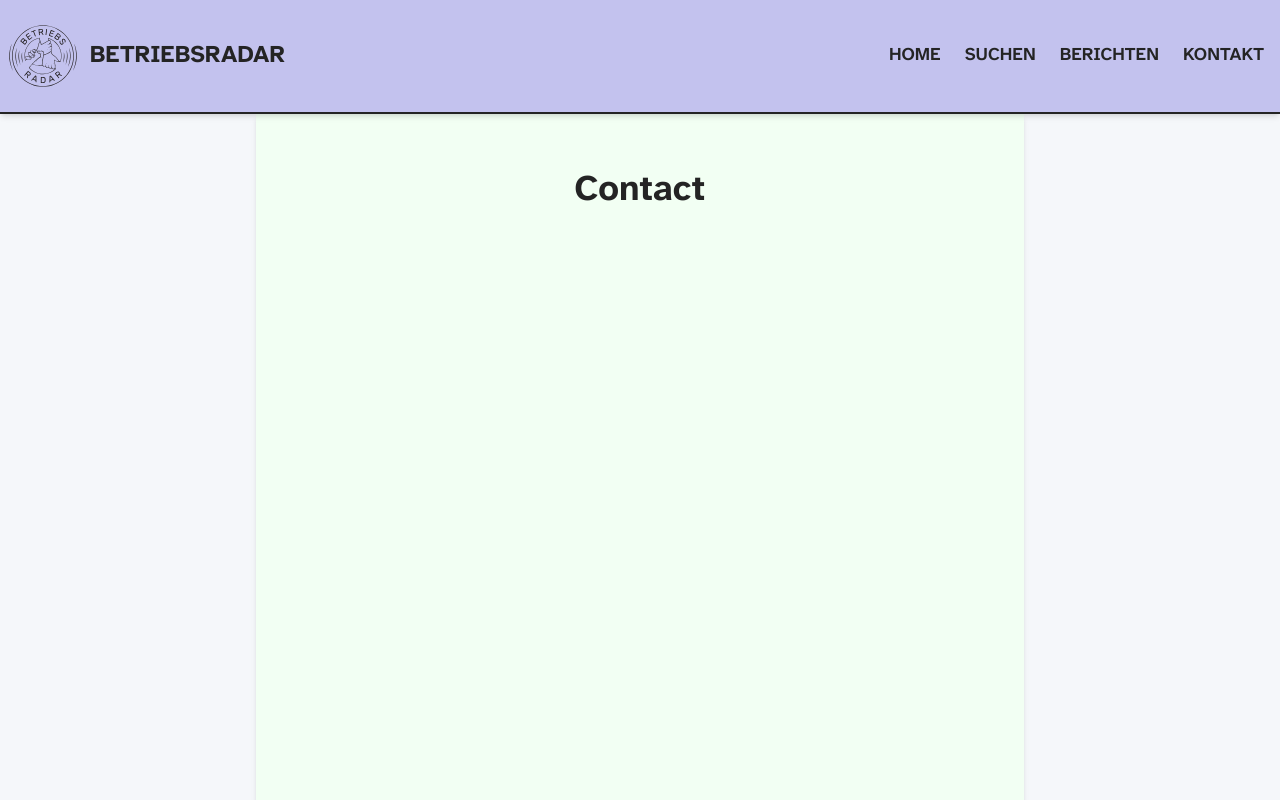
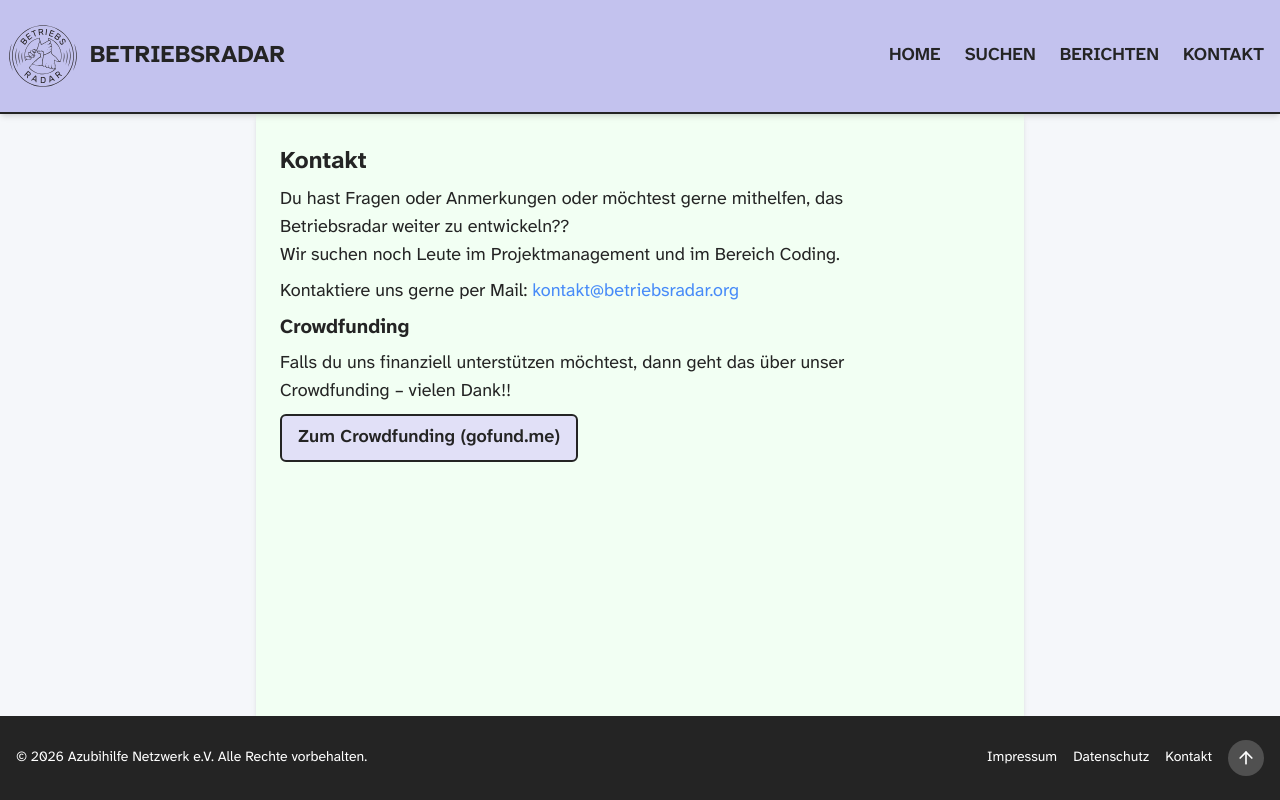
Before and after one commit to azubihilfe-netzwerk/Betriebsradar, a React (Create React App) app in the folder frontend/: page /kontakt in a window 1280 px wide. Shown: the top 800 px of the page. Built offline with nearby package versions, Linux system fonts and the light colour scheme.

Commit message:
update contact page, add maintenance banner

```diff
--- a/frontend/src/Pages/Dashboard.tsx
+++ b/frontend/src/Pages/Dashboard.tsx
@@ -8,10 +8,10 @@
     return (
         //
         <div>
-            <div className="mb-6 px-4 py-3 bg-yellow-100 border-2 border-yellow-400 rounded-lg">
+            {/* <div className="mb-6 px-4 py-3 bg-yellow-100 border-2 border-yellow-400 rounded-lg">
                 <p className="text-yellow-800 font-semibold">🚧 Wir basteln gerade noch an unserer Website. 🚧</p>
                 <p className="text-yellow-700 text-sm mt-1">Komm' in ein paar Wochen wieder oder schreib uns an <a href='mailto:kontakt@betriebsradar.org' className="text-brand hover:underline">kontakt@betriebsradar.org</a>!</p>
-            </div>
+            </div> */}
 
             <div className="max-w-2xl space-y-2">
 
--- a/frontend/src/Pages/misc/Contact.tsx
+++ b/frontend/src/Pages/misc/Contact.tsx
@@ -1,9 +1,33 @@
 import React, { FC } from 'react';
+import { PageHeading, SectionHeading } from '../../components/UI';
+import { LinkButton } from '../../components/Form';
 
 const Contact: FC = () => {
     return (
-        <div className="min-h-screen flex flex-col items-center justify-start pt-6 ">
-            <h1 className="text-4xl font-bold text-brand" text-brand>Contact</h1>
+        <div className="max-w-2xl space-y-2">
+
+            <PageHeading>Kontakt</PageHeading>
+
+            <p>
+                Du hast Fragen oder Anmerkungen oder möchtest gerne mithelfen, das Betriebsradar weiter zu entwickeln??<br/>
+                Wir suchen noch Leute im Projektmanagement und im Bereich Coding.
+            </p>
+
+            <p>
+                Kontaktiere uns gerne per Mail:                <a href="mailto:kontakt@betriebsradar.org" className="text-brand-link hover:underline">kontakt@betriebsradar.org</a>
+            </p>
+
+            <SectionHeading>Crowdfunding</SectionHeading>
+
+            <p>
+                Falls du uns finanziell unterstützen möchtest, dann geht das über unser Crowdfunding –
+                 vielen Dank!!
+            </p>
+
+            <LinkButton to="https://gofund.me/c40ff38cb" target="_blank" rel="noopener noreferrer">
+                Zum Crowdfunding (gofund.me)
+            </LinkButton>
+
         </div>
     );
 };
--- a/frontend/tailwind.config.js
+++ b/frontend/tailwind.config.js
@@ -19,6 +19,7 @@
         'brand-button-hover': '#c3c2ee', // primary button hover / nav link hover
         'brand-error':        '#e33581', // error borders and accents
         'brand-navbar' :      '#c3c2ee',
+        'brand-link'   :      '#478bf8'
       },
     },
   },
```
